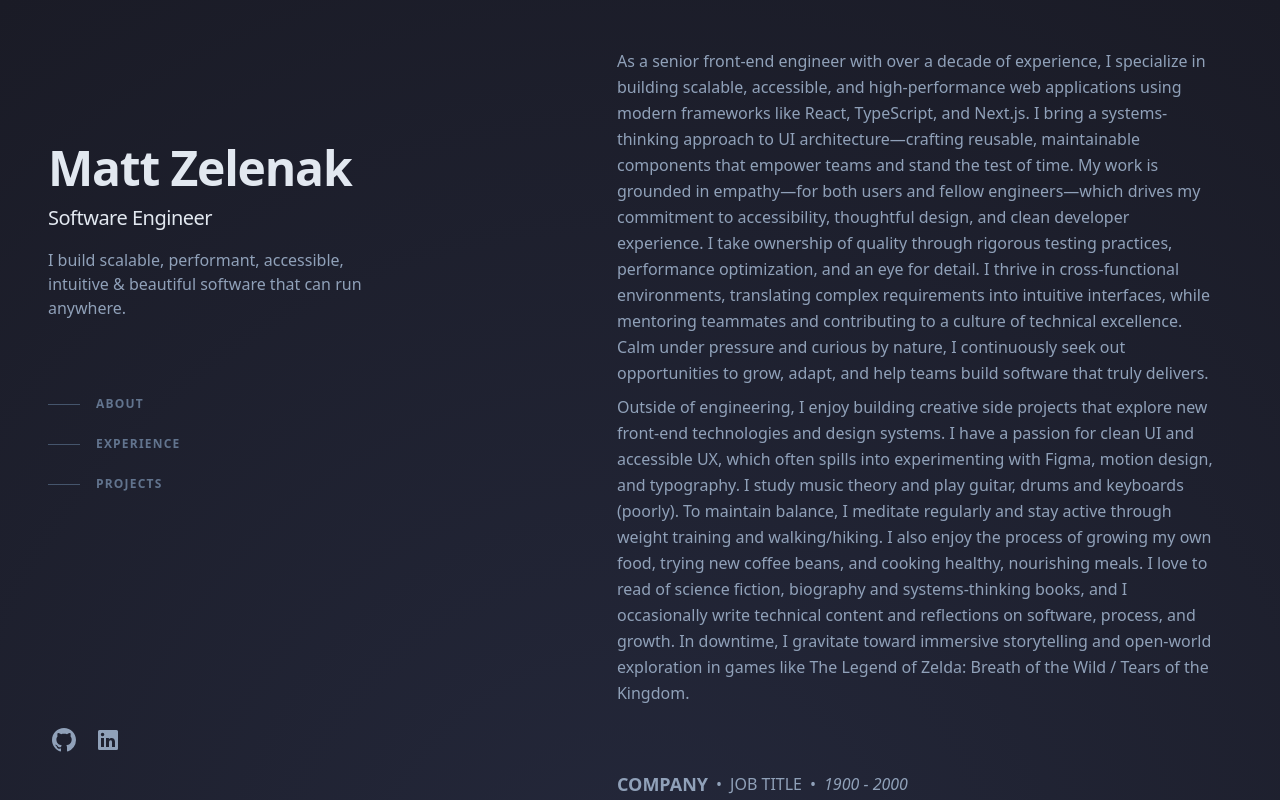
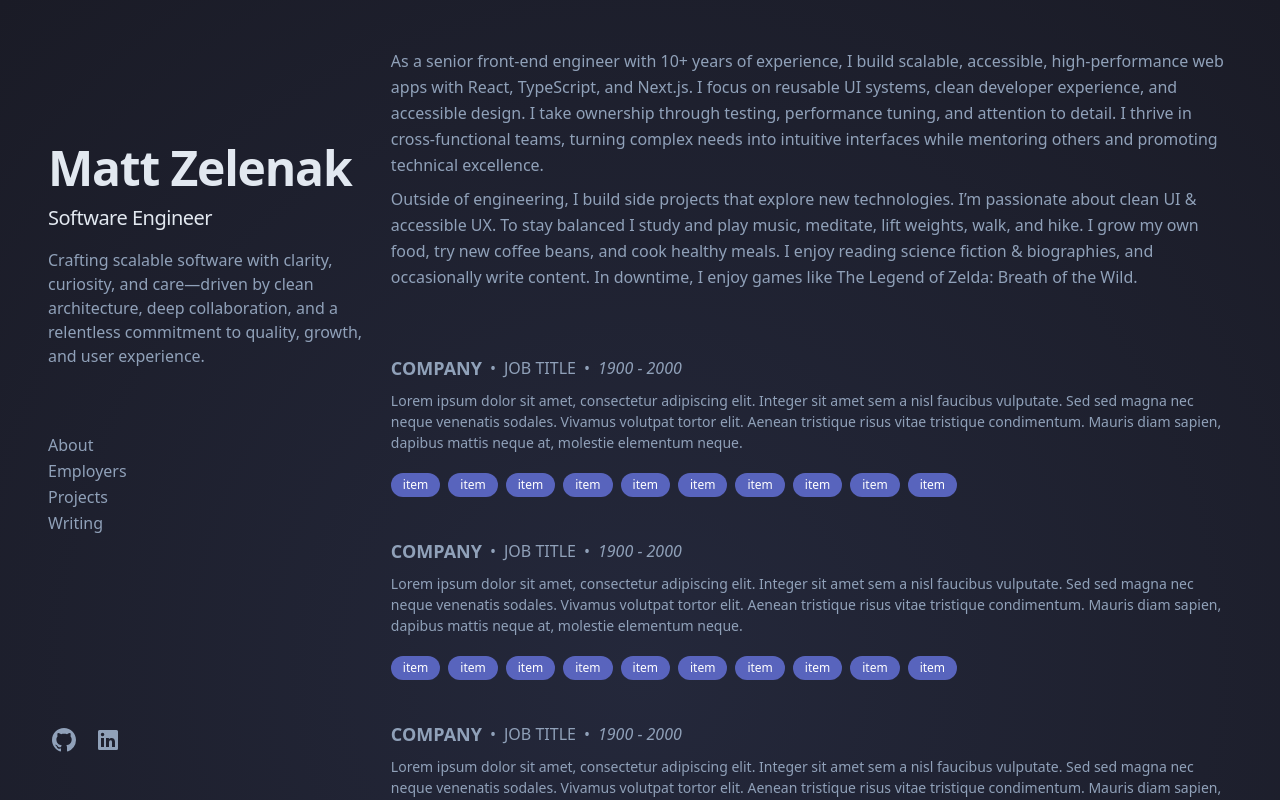
Before and after one commit to mzelenak-dev/mzed.dev, a Next.js app: page / in a window 1280 px wide. Shown: the top 800 px of the page. Built offline with nearby package versions, Linux system fonts and the light colour scheme.

Commit message:
truncate about me

```diff
--- a/app/page.tsx
+++ b/app/page.tsx
@@ -1,38 +1,27 @@
 import Employer from "@/components/Employer";
+import Link from "next/link";
 
 export default function Home() {
   return (
-    <div className="lg:flex lg:justify-between lg:gap-4 my-12">
-      <header className="lg:sticky lg:top-0 lg:flex lg:max-h-screen lg:w-[48%] lg:flex-col lg:justify-between lg:py-24">
+    <div className="mx-auto w-full max-w-[1280px] lg:flex lg:justify-between lg:gap-4 my-12">
+      <header className="lg:sticky lg:top-0 lg:flex lg:max-h-screen lg:flex-col lg:justify-between lg:py-24">
         <div>
           <h1 className="text-4xl font-bold tracking-tight text-slate-200 sm:text-5xl"><a href="/">Matt Zelenak</a></h1>
           <h2 className="mt-3 text-lg font-medium tracking-tight text-slate-200 sm:text-xl">Software Engineer</h2>
-          <p className="mt-4 max-w-xs leading-normal">I build scalable, performant, accessible, intuitive &amp; beautiful software that can run anywhere.</p>
+          <p className="mt-4 leading-normal">Crafting scalable software with clarity, curiosity, and care—driven by clean architecture, deep collaboration, and a relentless commitment to quality, growth, and user experience.</p>
           <nav className="nav hidden lg:block" aria-label="In-page jump links">
-            <ul className="mt-16 w-max">
+            <ul className="mt-16">
               <li>
-                <a className="group flex items-center py-3 active" href="#about">
-                  <span
-                    className="nav-indicator mr-4 h-px w-8 bg-slate-600 transition-all group-hover:w-16 group-hover:bg-slate-200 group-focus-visible:w-16 group-focus-visible:bg-slate-200 motion-reduce:transition-none"
-                  ></span>
-                  <span className="nav-text text-xs font-bold uppercase tracking-widest text-slate-500 group-hover:text-slate-200 group-focus-visible:text-slate-200">About</span>
-                </a>
+                <Link href="#about">About</Link>
               </li>
               <li>
-                <a className="group flex items-center py-3" href="#experience">
-                  <span
-                    className="nav-indicator mr-4 h-px w-8 bg-slate-600 transition-all group-hover:w-16 group-hover:bg-slate-200 group-focus-visible:w-16 group-focus-visible:bg-slate-200 motion-reduce:transition-none"
-                  ></span>
-                  <span className="nav-text text-xs font-bold uppercase tracking-widest text-slate-500 group-hover:text-slate-200 group-focus-visible:text-slate-200">Experience</span>
-                </a>
+                <Link href="#experience">Employers</Link>
               </li>
               <li>
-                <a className="group flex items-center py-3" href="#projects">
-                  <span
-                    className="nav-indicator mr-4 h-px w-8 bg-slate-600 transition-all group-hover:w-16 group-hover:bg-slate-200 group-focus-visible:w-16 group-focus-visible:bg-slate-200 motion-reduce:transition-none"
-                  ></span>
-                  <span className="nav-text text-xs font-bold uppercase tracking-widest text-slate-500 group-hover:text-slate-200 group-focus-visible:text-slate-200">Projects</span>
-                </a>
+                <Link href="#projects">Projects</Link>
+              </li>
+              <li>
+                <Link href="#writing">Writing</Link>
               </li>
             </ul>
           </nav>
@@ -60,10 +49,10 @@ export default function Home() {
           </li>
         </ul>
       </header>
-      <main className="lg:w-[52%] flex flex-col gap-16">
+      <main className="flex flex-col gap-16">
         <section id="about" className="flex flex-col gap-2 lg:section-divider">
-          <p>As a senior front-end engineer with over a decade of experience, I specialize in building scalable, accessible, and high-performance web applications using modern frameworks like React, TypeScript, and Next.js. I bring a systems-thinking approach to UI architecture—crafting reusable, maintainable components that empower teams and stand the test of time. My work is grounded in empathy—for both users and fellow engineers—which drives my commitment to accessibility, thoughtful design, and clean developer experience. I take ownership of quality through rigorous testing practices, performance optimization, and an eye for detail. I thrive in cross-functional environments, translating complex requirements into intuitive interfaces, while mentoring teammates and contributing to a culture of technical excellence. Calm under pressure and curious by nature, I continuously seek out opportunities to grow, adapt, and help teams build software that truly delivers.</p>
-          <p>Outside of engineering, I enjoy building creative side projects that explore new front-end technologies and design systems. I have a passion for clean UI and accessible UX, which often spills into experimenting with Figma, motion design, and typography. I study music theory and play guitar, drums and keyboards (poorly). To maintain balance, I meditate regularly and stay active through weight training and walking/hiking. I also enjoy the process of growing my own food, trying new coffee beans, and cooking healthy, nourishing meals. I love to read of science fiction, biography and systems-thinking books, and I occasionally write technical content and reflections on software, process, and growth. In downtime, I gravitate toward immersive storytelling and open-world exploration in games like The Legend of Zelda: Breath of the Wild / Tears of the Kingdom.</p>
+          <p>As a senior front-end engineer with 10+ years of experience, I build scalable, accessible, high-performance web apps with React, TypeScript, and Next.js. I focus on reusable UI systems, clean developer experience, and accessible design. I take ownership through testing, performance tuning, and attention to detail. I thrive in cross-functional teams, turning complex needs into intuitive interfaces while mentoring others and promoting technical excellence.</p>
+          <p>Outside of engineering, I build side projects that explore new technologies. I’m passionate about clean UI &amp; accessible UX. To stay balanced I study and play music, meditate, lift weights, walk, and hike. I grow my own food, try new coffee beans, and cook healthy meals. I enjoy reading science fiction &amp; biographies, and occasionally write content. In downtime, I enjoy games like The Legend of Zelda: Breath of the Wild.</p>
         </section>
         <section id="experience" className="lg:section-divider">
           <ul className="flex flex-col gap-10">
@@ -106,7 +95,6 @@ export default function Home() {
         </section>
         <section id="work"></section>
       </main>
-      <footer></footer>
     </div>
   );
 }
```
